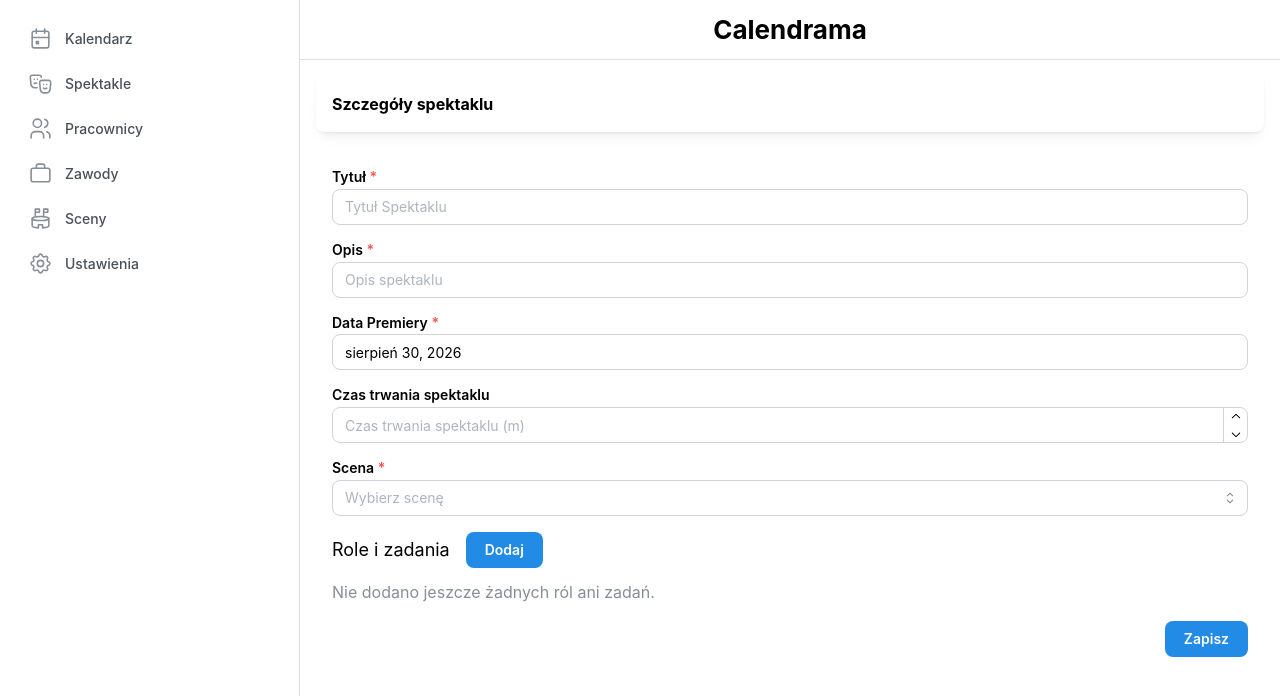
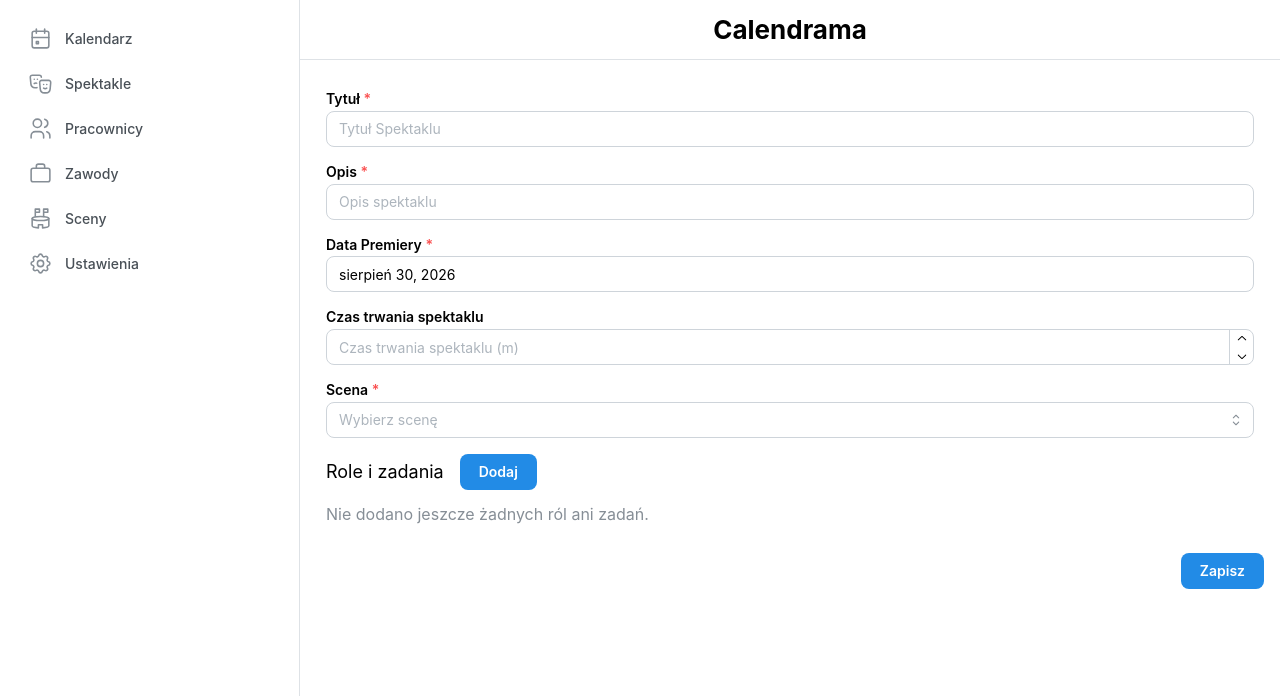
Before and after one commit to misliwa/Calendrama, a React (Vite) app in the folder frontend/: page /plays/new in a window 1280 px wide. Shown: the top 696 px of the page. Built offline with nearby package versions, Linux system fonts and the light colour scheme; no server answers.

Commit message:
corrected form overflow

```diff
--- a/frontend/src/pages/PlayEdit.jsx
+++ b/frontend/src/pages/PlayEdit.jsx
@@ -1,7 +1,7 @@
 import PageLayout from "../components/PageLayout.jsx";
 import {useForm} from "@mantine/form";
 import {useEffect, useState} from "react";
-import {Button, Group, NumberInput, Select, TextInput, Text} from "@mantine/core";
+import {Button, Group, NumberInput, Select, TextInput, Text, Box, ScrollArea} from "@mantine/core";
 import {DatePickerInput} from "@mantine/dates";
 import {useCrud} from "../hooks/useCrud.jsx";
 import {playsApi} from "../api/plays.js";
@@ -154,7 +154,7 @@ function PlayEdit() {
             e => e.id === Number(employeeId)
         );
 
-        if(!employee){
+        if (!employee) {
             return;
         }
 
@@ -183,7 +183,6 @@ function PlayEdit() {
                     ]
                 }
             }
-
         ));
     };
 
@@ -255,8 +254,12 @@ function PlayEdit() {
     }, [editedPlay]);
 
     return (
-        <PageLayout title={"Szczegóły spektaklu"}>
-            <form onSubmit={form.onSubmit(handleSubmit)}>
+        <Box h="100%" style={{display: 'flex', flexDirection: 'column', minHeight: 0}}>
+            <form
+                onSubmit={form.onSubmit(handleSubmit)}
+                style={{flex: 1, display: 'flex', flexDirection: 'column', minHeight: 0, gap: '16px'}}
+            >
+                <ScrollArea style={{flex: 1, minHeight: 0}} p="xs">
                     <TextInput
                         withAsterisk
                         label="Tytuł"
@@ -317,8 +320,9 @@ function PlayEdit() {
                         onAddEmployee={handleAddEmployee}
                         onDeleteEmployee={handleDeleteEmployee}
                     />
+                </ScrollArea>
 
-                <Group justify="flex-end" mt="md">
+                <Group justify="flex-end" tyle={{ flexShrink: 0, paddingTop: '8px' }}>
                     <Button type="submit">Zapisz</Button>
                 </Group>
             </form>
@@ -331,7 +335,7 @@ function PlayEdit() {
                 professions={professions}
             >
             </StaffingModal>
-        </PageLayout>
+        </Box>
     );
 
 }
```
Lines whose indentation alone changed are shown as unchanged.
